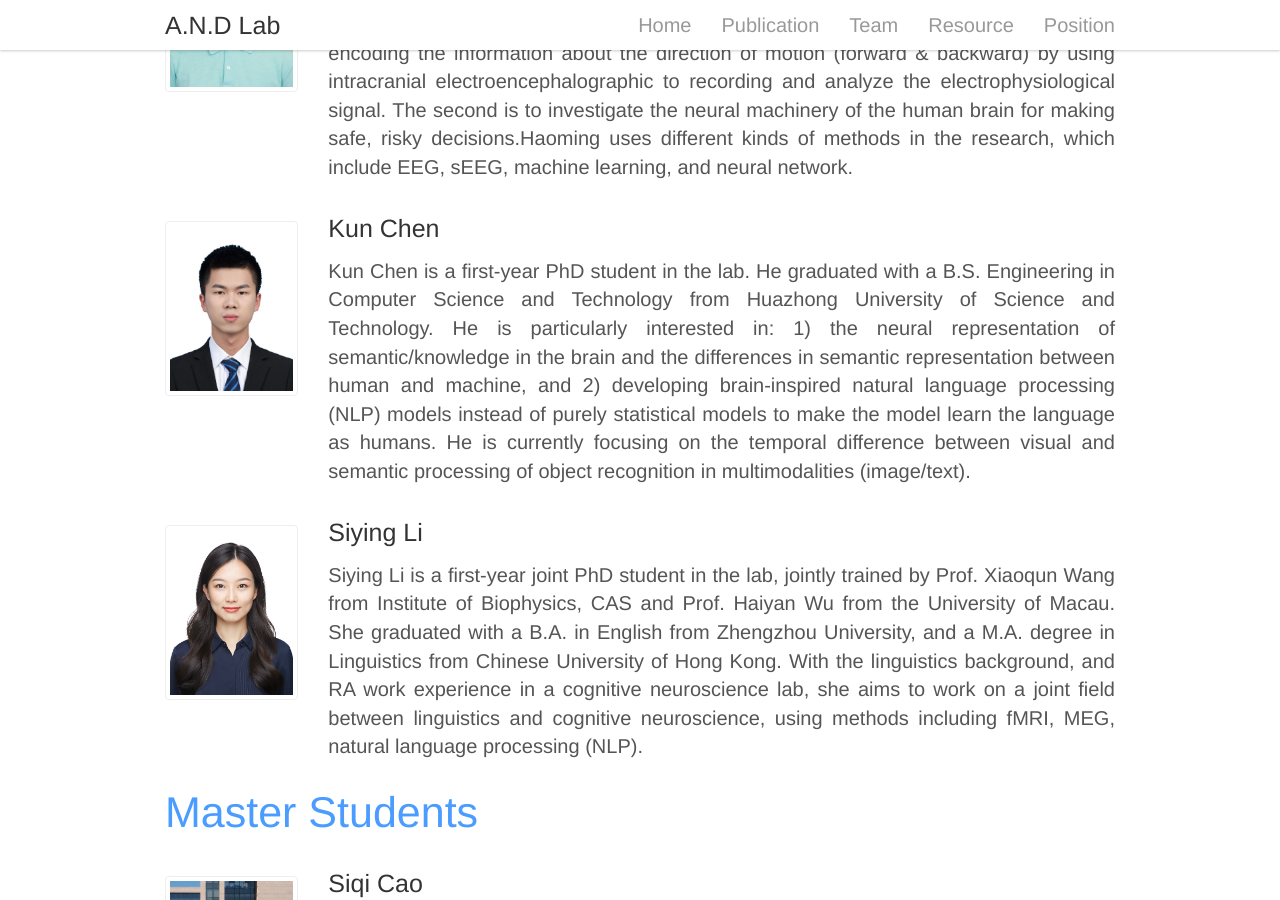
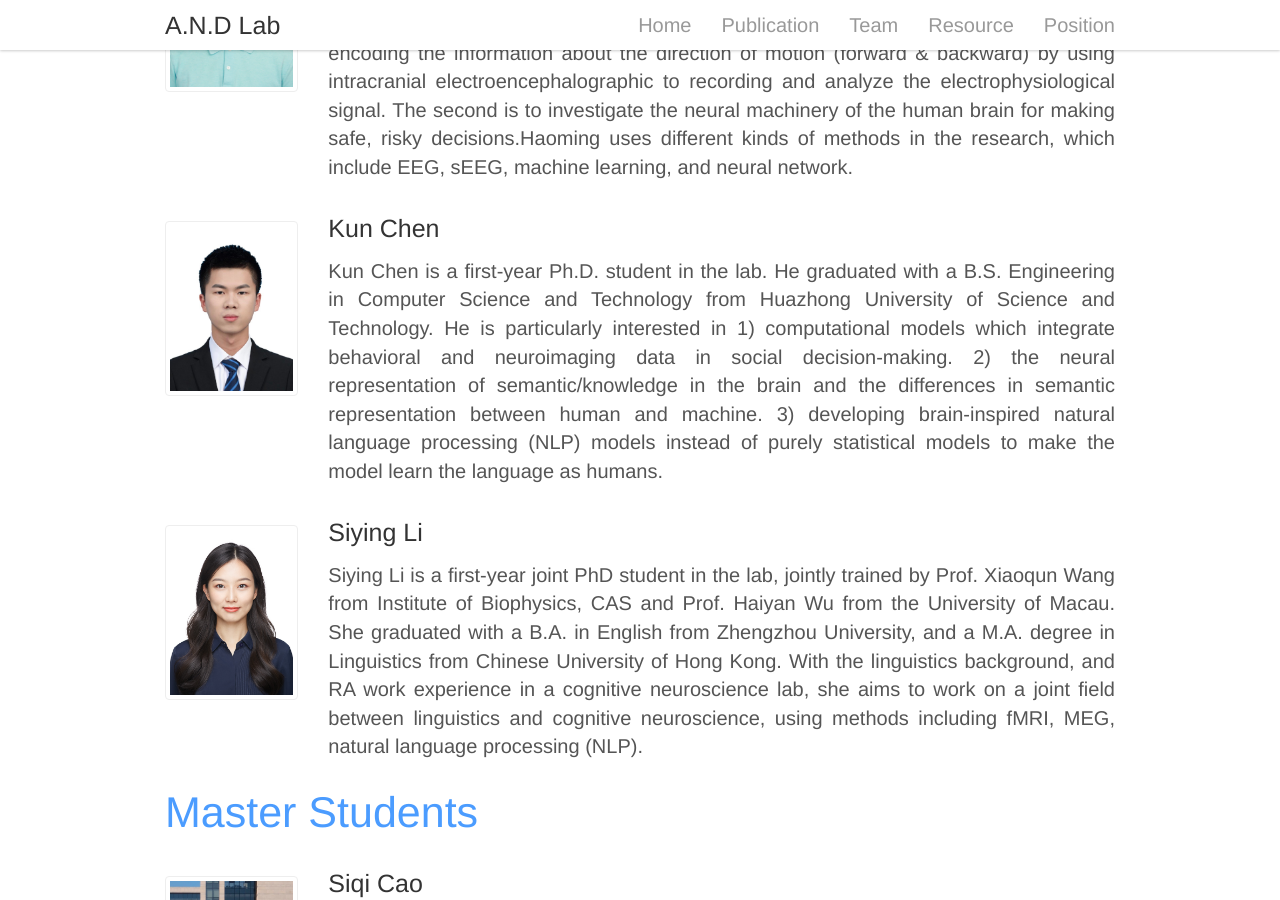
Before and after one commit to andlab-um/lab-website, a Jekyll site: the page built from _pages/team.html, in a window 1280 px wide and 900 px high, scrolled down 1284 px. Built offline with Jekyll 4.4.1, drawn with Linux system fonts in a browser that asks for light colours; nearby versions of some CDN libraries.

Commit message:
Update description

```diff
--- a/_data/member.yml
+++ b/_data/member.yml
@@ -24,7 +24,7 @@
       content: Haoming is a first-year PhD student in the lab. Before joining the A.N.D lab, Haoming received his bachelor’s degree at Southern University of Science and Technology. He is mainly interested in two specific topics. The first one is to investigate how the brain encoding the information about the direction of motion (forward & backward) by using intracranial electroencephalographic to recording and analyze the electrophysiological signal. The second is to investigate the neural machinery of the human brain for making safe, risky decisions.Haoming uses different kinds of methods in the research, which include EEG, sEEG, machine learning, and neural network.
     - name: Kun Chen
       image: kun.png
-      content: "Kun Chen is a first-year PhD student in the lab. He graduated with a B.S. Engineering in Computer Science and Technology from Huazhong University of Science and Technology. He is particularly interested in: 1) the neural representation of semantic/knowledge in the brain and the differences in semantic representation between human and machine, and 2) developing brain-inspired natural language processing (NLP) models instead of purely statistical models to make the model learn the language as humans. He is currently focusing on the temporal difference between visual and semantic processing of object recognition in multimodalities (image/text)."
+      content: "Kun Chen is a first-year Ph.D. student in the lab. He graduated with a B.S. Engineering in Computer Science and Technology from Huazhong University of Science and Technology. He is particularly interested in 1) computational models which integrate behavioral and neuroimaging data in social decision-making. 2) the neural representation of semantic/knowledge in the brain and the differences in semantic representation between human and machine. 3) developing brain-inspired natural language processing (NLP) models instead of purely statistical models to make the model learn the language as humans."
     - name: Siying Li
       image: siying.png
       content: Siying Li is a first-year joint PhD student in the lab, jointly trained by Prof. Xiaoqun Wang from Institute of Biophysics, CAS and Prof. Haiyan Wu from the University of Macau. She graduated with a B.A. in English from Zhengzhou University, and a M.A. degree in Linguistics from Chinese University of Hong Kong. With the linguistics background, and RA work experience in a cognitive neuroscience lab, she aims to work on a joint field between linguistics and cognitive neuroscience, using methods including fMRI, MEG, natural language processing (NLP).
```
